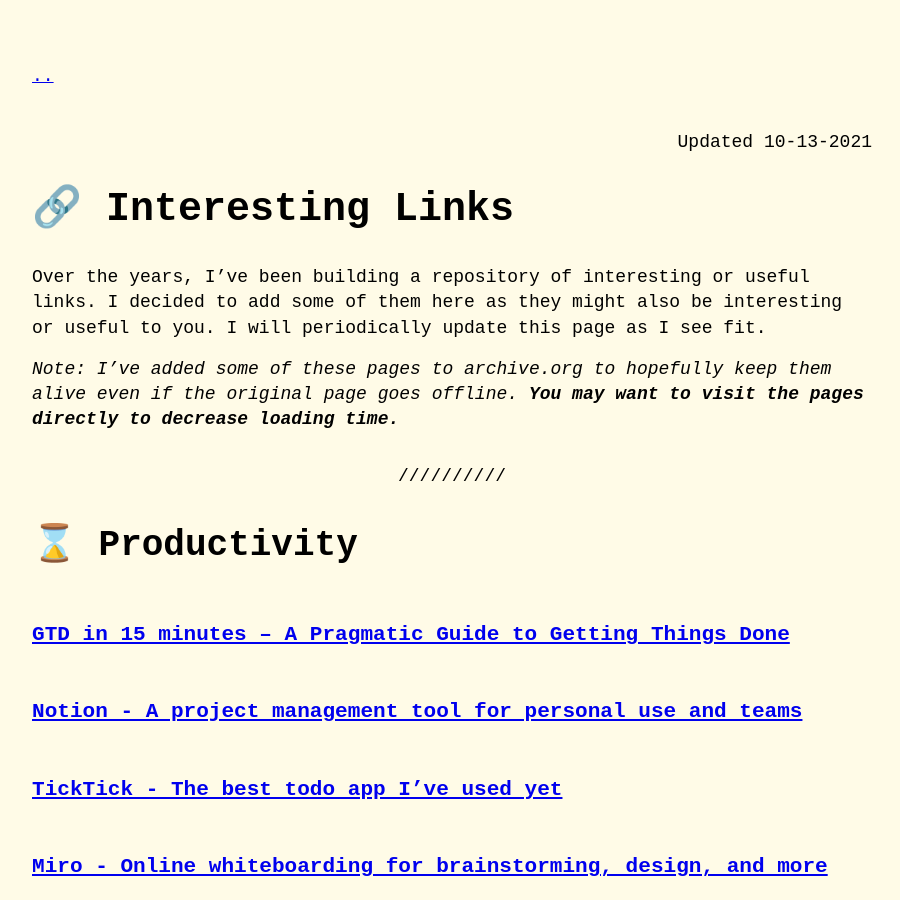
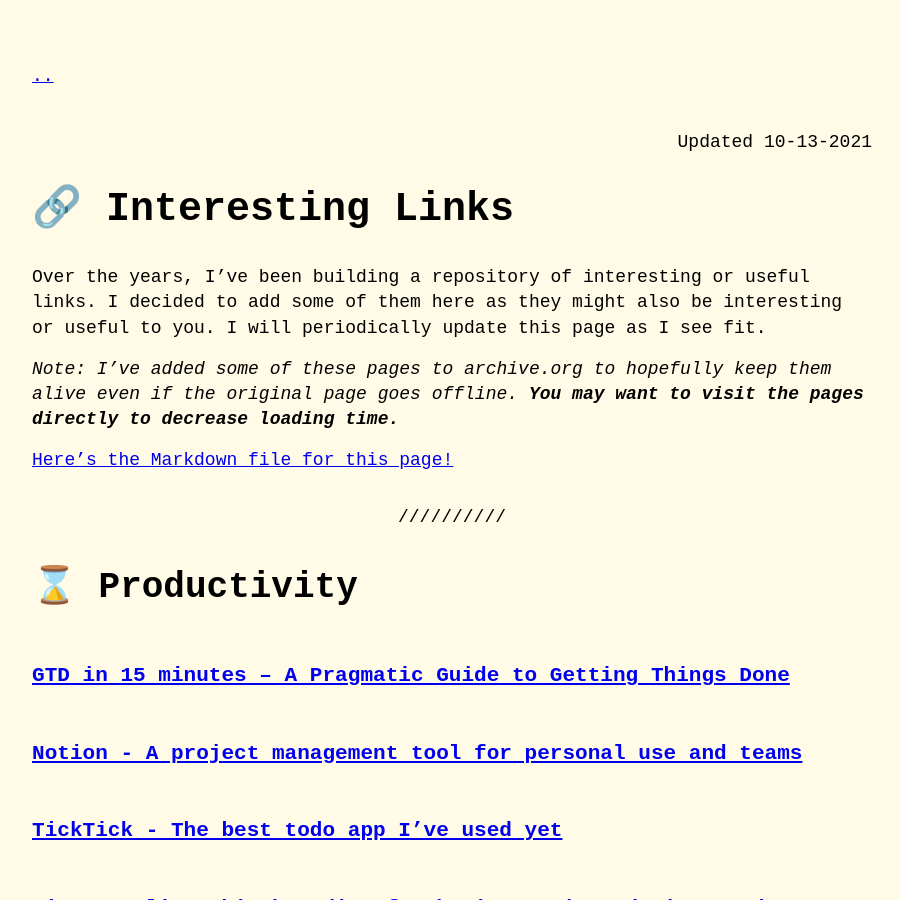
Before and after one commit to tatelax/tatelax.github.io, a Jekyll site: the page built from pages/links.md, in a window 1280 px wide and 900 px high. Shown: the whole window, without its empty margins (188-1088 px from the left). Built offline with Jekyll 4.4.1, drawn with Linux system fonts in a browser that asks for light colours.

Commit message:
Update links.md

```diff
--- a/pages/links.md
+++ b/pages/links.md
@@ -7,6 +7,8 @@
 Over the years, I've been building a repository of interesting or useful links. I decided to add some of them here as they might also be interesting or useful to you. I will periodically update this page as I see fit.
 
 *Note: I've added some of these pages to archive.org to hopefully keep them alive even if the original page goes offline. **You may want to visit the pages directly to decrease loading time.***
+
+[Here's the Markdown file for this page!](https://github.com/tatelax/tatelax.github.io/blob/master/pages/links.md)
 
 ---
 
```
